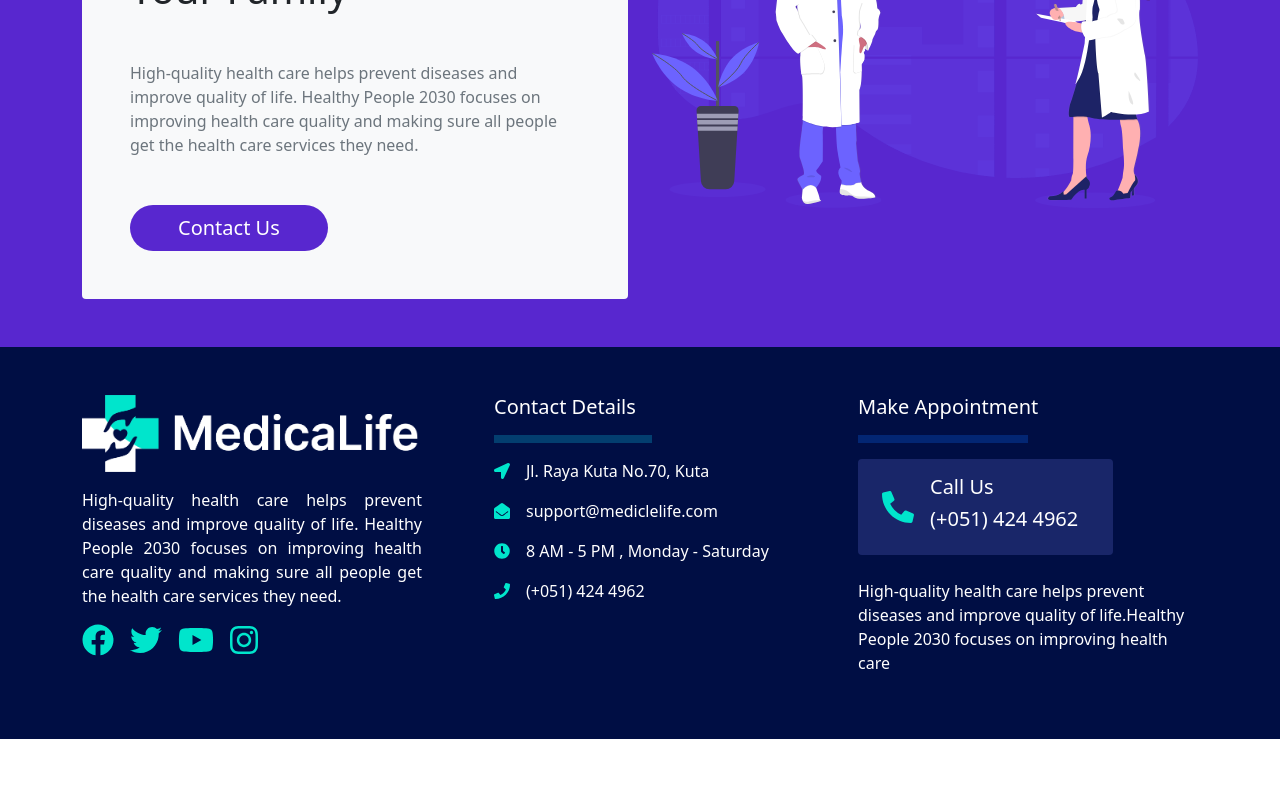
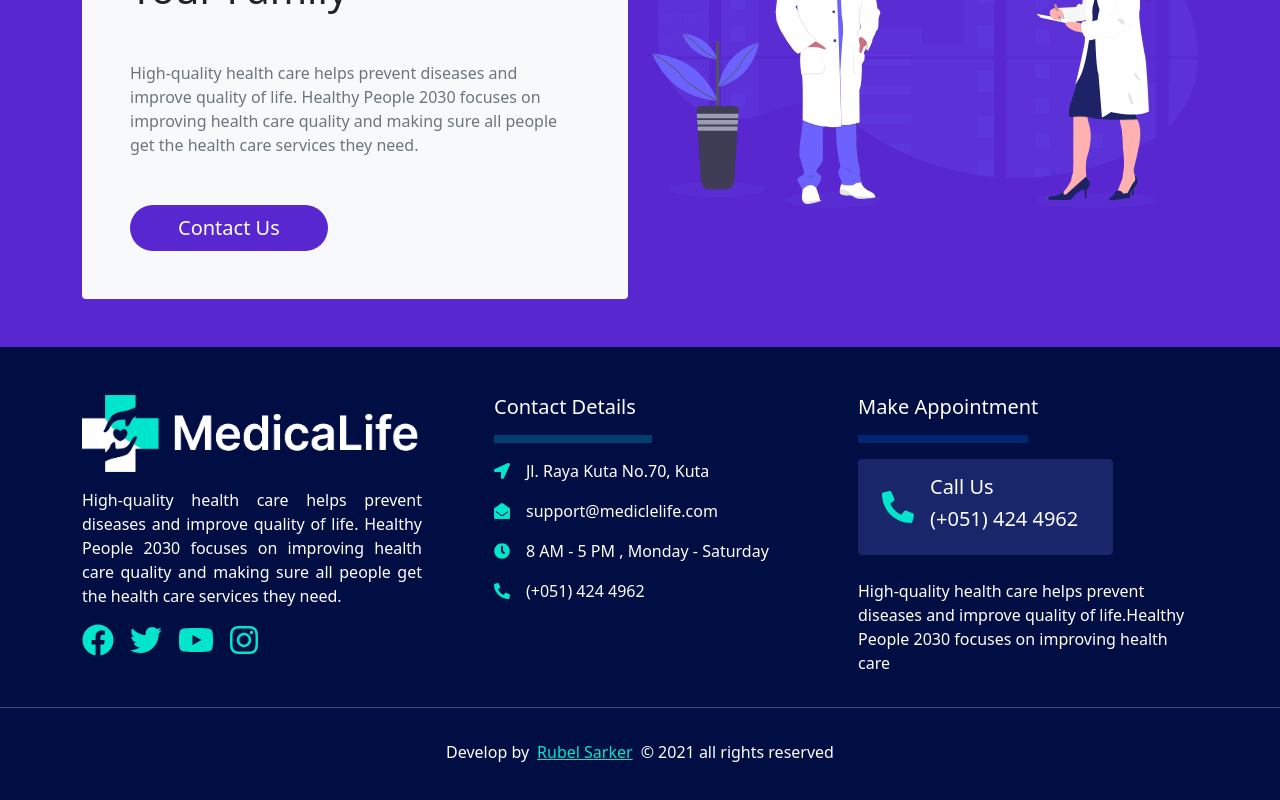
Before and after one commit to rubelsarker0/medical-life, a React (Create React App) app: page / in a window 1280 px wide. Shown: the part 379-1179 px from the top of the page. Before the commit the page ends 1118 px from the top, so only its background shows below. Built offline with nearby package versions, Linux system fonts and the light colour scheme.

Commit message:
added-developer-name

```diff
--- a/src/components/Shared/Footer/ContactDetails/ContactDetails.js
+++ b/src/components/Shared/Footer/ContactDetails/ContactDetails.js
@@ -4,7 +4,7 @@ import {
 	faLocationArrow,
 	faEnvelopeOpen,
 	faClock,
-	faPhone,
+	faPhoneAlt,
 } from '@fortawesome/free-solid-svg-icons';
 
 const ContactDetails = () => {
@@ -36,7 +36,7 @@ const ContactDetails = () => {
 			<p>
 				<FontAwesomeIcon
 					className="fa-1x footer-icon-color me-3"
-					icon={faPhone}
+					icon={faPhoneAlt}
 				/>
 				(+051) 424 4962
 			</p>
--- a/src/components/Shared/Footer/Footer.js
+++ b/src/components/Shared/Footer/Footer.js
@@ -15,6 +15,14 @@ const Footer = () => {
 					<Appointment></Appointment>
 				</Row>
 			</Container>
+			<hr />
+			<p className="text-white p-3 m-0 text-center">
+				Develop by
+				<a className="ms-2 footer-icon-color" target="_blank" href="">
+					Rubel Sarker
+				</a>
+				<span className="ms-2">&copy; 2021 all rights reserved</span>
+			</p>
 		</footer>
 	);
 };
```
